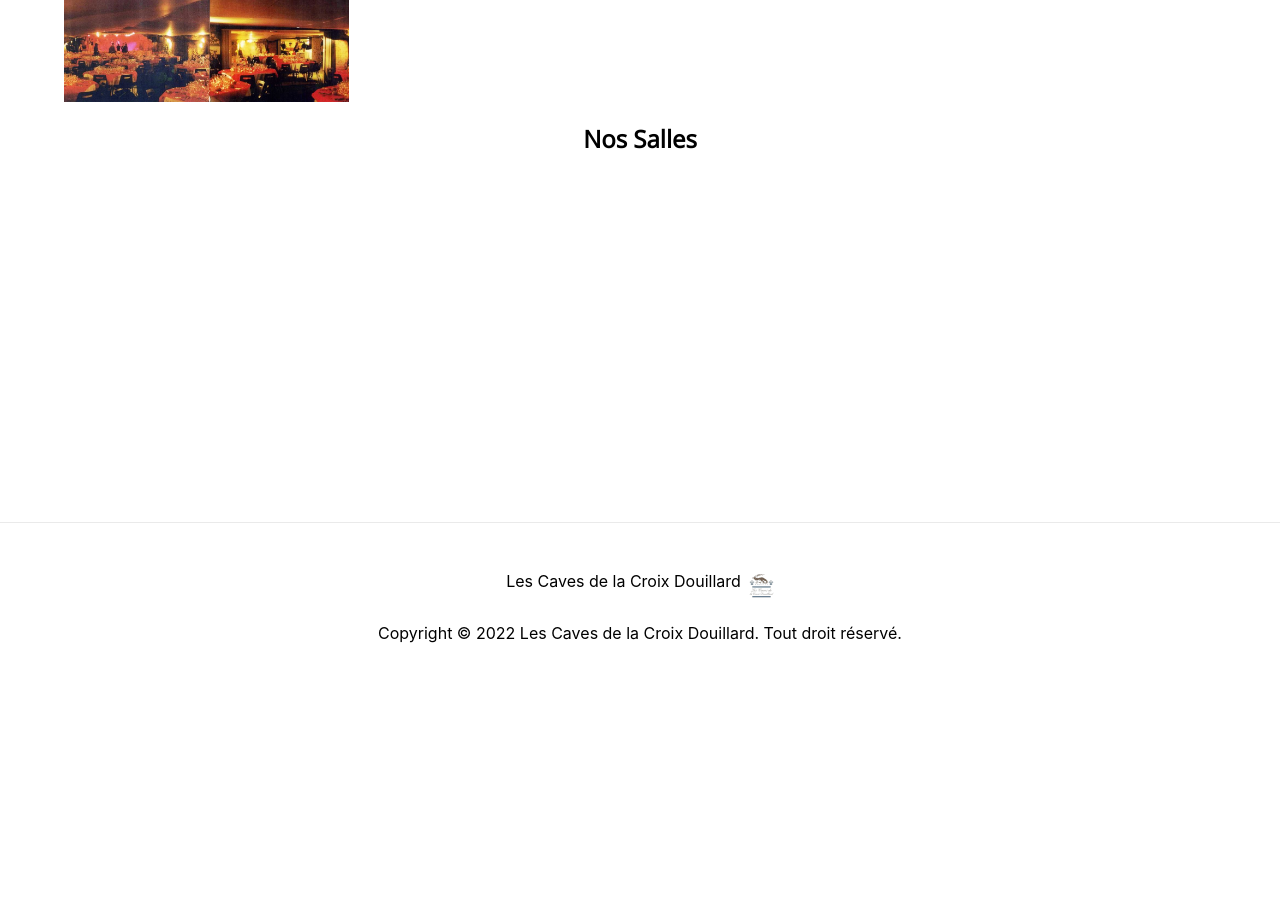
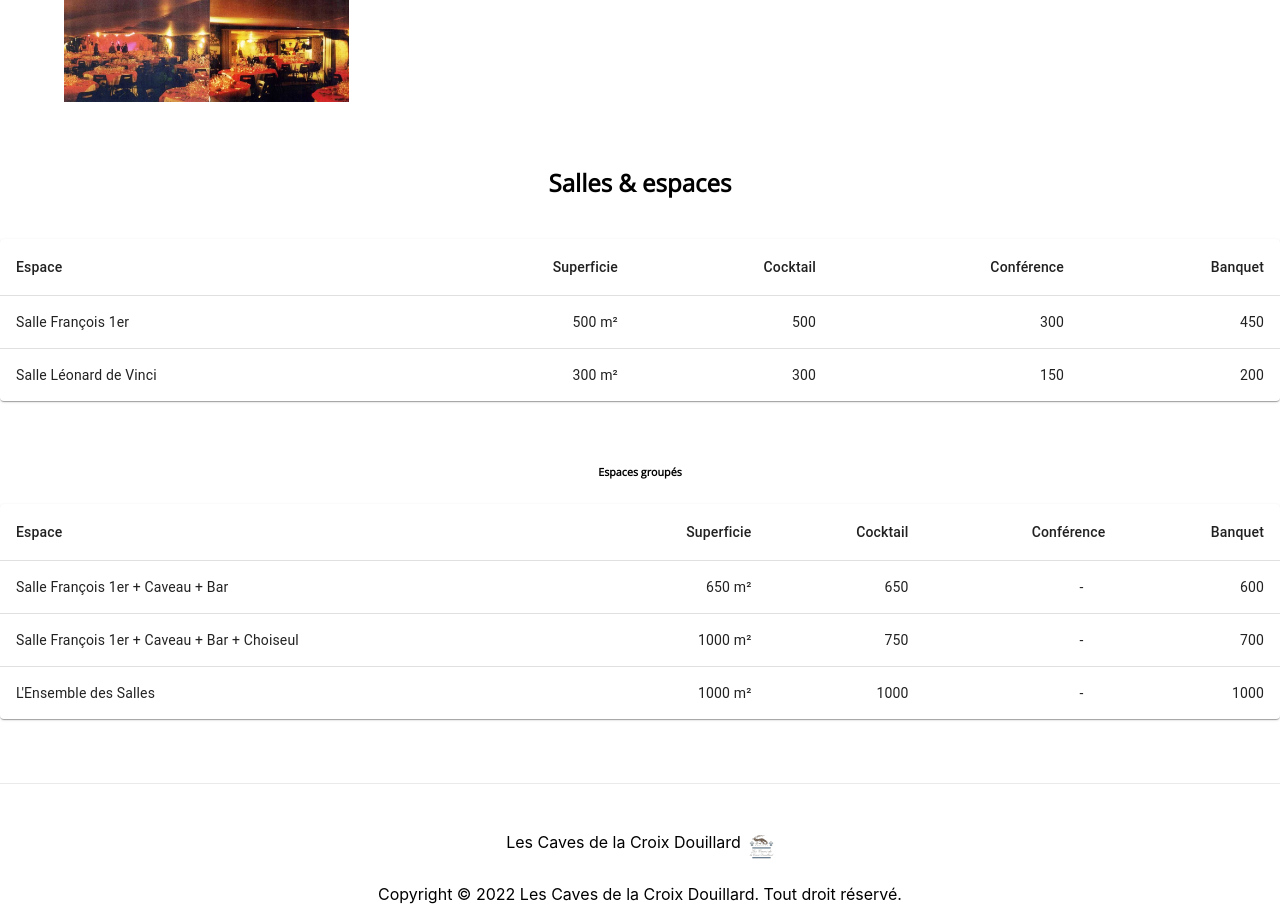
Before and after one commit to dbls37100/lacroixdouillard, a Next.js app: page / in a window 1280 px wide. Shown: the part 1640-2560 px from the top of the page. Before the commit the page ends 2299 px from the top, so only its background shows below. Built offline with nearby package versions, Linux system fonts and the light colour scheme; a web font is replaced by a local one.

Commit message:
add ourRoom section with description table

```diff
--- a/components/OurRoom.js
+++ b/components/OurRoom.js
@@ -1,11 +1,117 @@
+import * as React from "react";
+import Table from "@mui/material/Table";
+import TableBody from "@mui/material/TableBody";
+import TableCell from "@mui/material/TableCell";
+import TableContainer from "@mui/material/TableContainer";
+import TableHead from "@mui/material/TableHead";
+import TableRow from "@mui/material/TableRow";
+import Paper from "@mui/material/Paper";
+import Typography from "@mui/material/Typography";
 import styles from "../styles/components/OurRoom.module.css";
 
-const OurRoom = () => {
+export default function BasicTable() {
   return (
-    <div className={styles.OurRoom} id="OurRoom">
-      <h2>Nos Salles</h2>
+    <div className={styles.OurRoom}>
+      <h5 className={styles.OurRoom_h5_title}>Salles & espaces</h5>
+      <TableContainer
+        component={Paper}
+        className={styles.OurRoom_TableContainer}
+      >
+        <Table aria-label="simple table">
+          <TableHead>
+            <TableRow>
+              <TableCell>Espace</TableCell>
+              <TableCell align="right">Superficie</TableCell>
+              <TableCell align="right">Cocktail</TableCell>
+              <TableCell align="right">Conférence</TableCell>
+              <TableCell align="right">Banquet</TableCell>
+            </TableRow>
+          </TableHead>
+          <TableBody>
+            <TableRow
+              sx={{ "&:last-child td, &:last-child th": { border: 0 } }}
+            >
+              <TableCell component="th" scope="row">
+                Salle François 1er
+              </TableCell>
+              <TableCell align="right">500 m²</TableCell>
+              <TableCell align="right">500</TableCell>
+              <TableCell align="right">300</TableCell>
+              <TableCell align="right">450</TableCell>
+            </TableRow>
+            <TableRow
+              sx={{ "&:last-child td, &:last-child th": { border: 0 } }}
+            >
+              <TableCell component="th" scope="row">
+                Salle Léonard de Vinci
+              </TableCell>
+              <TableCell align="right">300 m²</TableCell>
+              <TableCell align="right">300</TableCell>
+              <TableCell align="right">150</TableCell>
+              <TableCell align="right">200</TableCell>
+            </TableRow>
+          </TableBody>
+        </Table>
+      </TableContainer>
+      <h6>Espaces groupés</h6>
+      <TableContainer
+        component={Paper}
+        className={styles.OurRoom_TableContainer}
+      >
+        <Table aria-label="simple table">
+          <TableHead>
+            <TableRow>
+              <TableCell>Espace</TableCell>
+              <TableCell align="right">Superficie</TableCell>
+              <TableCell align="right">Cocktail</TableCell>
+              <TableCell align="right">Conférence</TableCell>
+              <TableCell align="right">Banquet</TableCell>
+            </TableRow>
+          </TableHead>
+          <TableBody>
+            <TableRow
+            // sx={{ "&:last-child td, &:last-child th": { border: 0 } }}
+            >
+              <TableCell scope="row">
+                Salle François 1er + Caveau + Bar
+              </TableCell>
+              <TableCell align="right">650 m²</TableCell>
+              <TableCell align="right">650</TableCell>
+              <TableCell align="right">
+                &nbsp;&nbsp;&nbsp;&nbsp;&nbsp;&nbsp;-&nbsp;&nbsp;&nbsp;&nbsp;&nbsp;&nbsp;
+              </TableCell>
+              <TableCell align="right">600</TableCell>
+            </TableRow>
+            <TableRow
+              sx={{ "&:last-child td, &:last-child th": { border: 0 } }}
+            >
+              <TableCell>
+                Salle François 1er + Caveau + Bar + Choiseul
+              </TableCell>
+              <TableCell align="right">1000 m²</TableCell>
+              <TableCell align="right">750</TableCell>
+              <TableCell align="right">
+                &nbsp;&nbsp;&nbsp;&nbsp;&nbsp;&nbsp;-&nbsp;&nbsp;&nbsp;&nbsp;&nbsp;&nbsp;
+              </TableCell>
+              <TableCell align="right">700</TableCell>
+            </TableRow>
+            <TableRow
+              sx={{ "&:last-child td, &:last-child th": { border: 0 } }}
+            >
+              <TableCell component="th" scope="row">
+                L'Ensemble des Salles
+              </TableCell>
+              <TableCell align="right">1000 m²</TableCell>
+              <TableCell align="right">1000</TableCell>
+              <TableCell align="right">
+                &nbsp;&nbsp;&nbsp;&nbsp;&nbsp;&nbsp;-&nbsp;&nbsp;&nbsp;&nbsp;&nbsp;&nbsp;
+              </TableCell>
+              <TableCell align="right">1000</TableCell>
+              {/* <TableCell align="right">200</TableCell> */}
+            </TableRow>
+          </TableBody>
+        </Table>
+      </TableContainer>
     </div>
   );
-};
-
-export default OurRoom;
+}
--- a/styles/components/OurRoom.module.css
+++ b/styles/components/OurRoom.module.css
@@ -1,5 +1,21 @@
 .OurRoom {
+  margin: 5% 0 5% 0;
   width: 100%;
-  height: 50vh;
   text-align: center;
 }
+
+.OurRoom_h5_title {
+  font-size: 1.5rem;
+  font-weight: bold;
+  margin-bottom: 2.5rem;
+}
+
+.OurRoom_TableContainer {
+  display: flex;
+  justify-content: center;
+  align-items: center;
+  width: 80%;
+  height: 100%;
+  margin: auto;
+  margin-bottom: 5%;
+}
```
